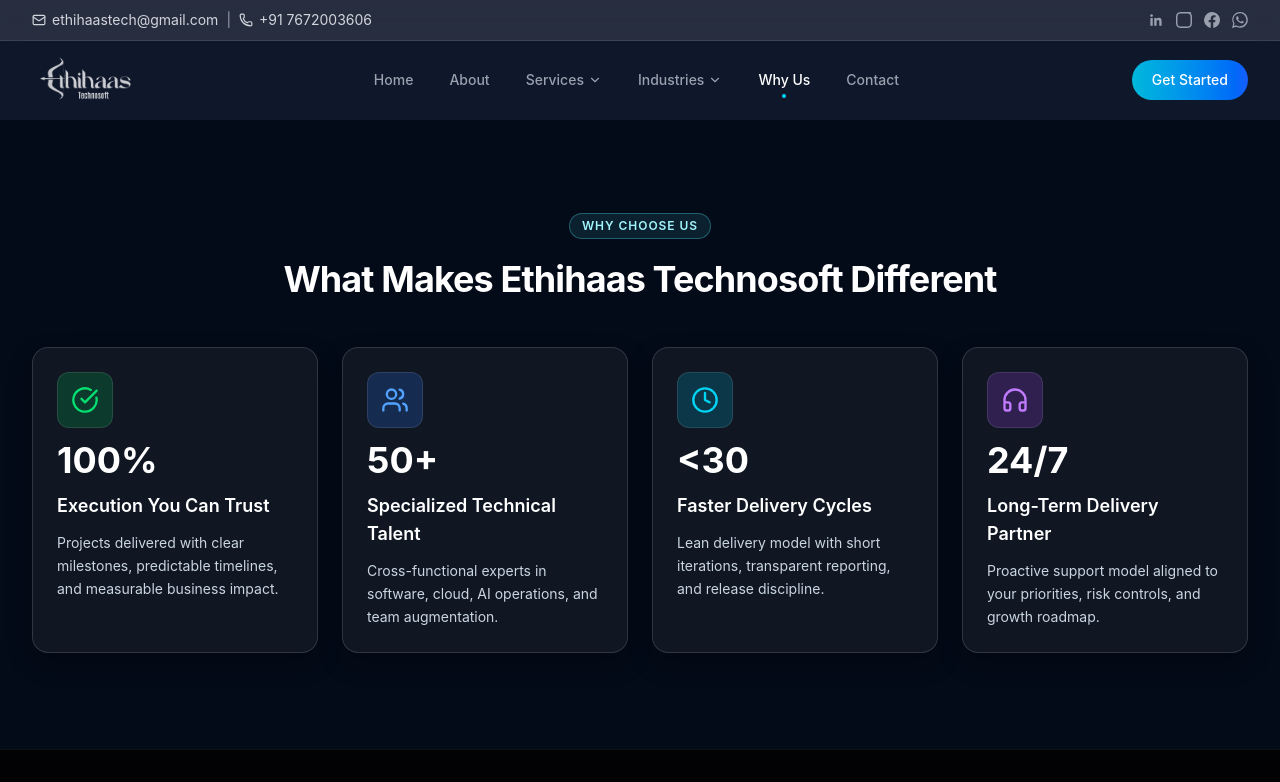
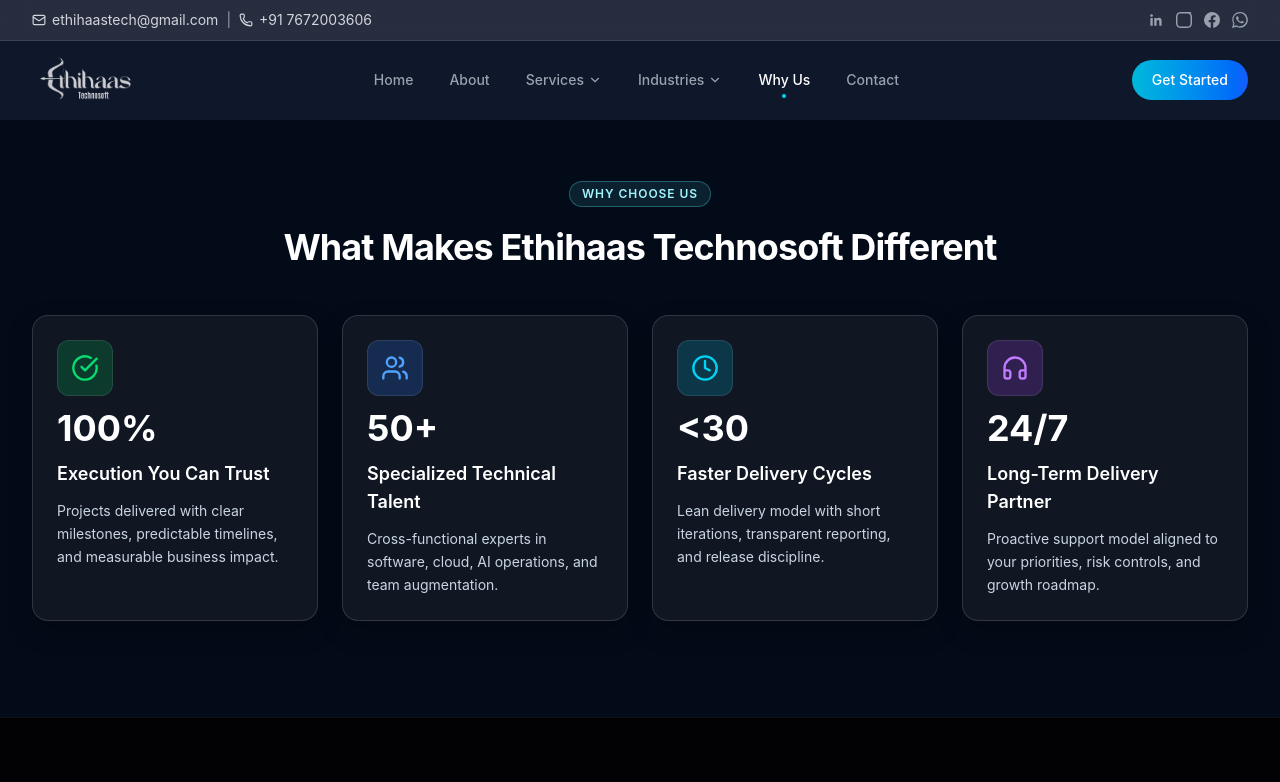
Before and after one commit to archanadeshpal526-create/Etechnosoft-Website, a React (Vite) app: page /why-us in a window 1280 px wide. Shown: the top 782 px of the page. Built offline with nearby package versions, Linux system fonts and the light colour scheme.

Commit message:
Reduce top padding in Why Us section for tighter spacing

```diff
--- a/src/components/WhyChooseUs.jsx
+++ b/src/components/WhyChooseUs.jsx
@@ -45,7 +45,7 @@
   const ref = useRef(null);
 
   return (
-    <section ref={ref} id="why-us" className="py-24 bg-[#040b18]">
+    <section ref={ref} id="why-us" className="pt-16 pb-24 bg-[#040b18]">
       <div className="max-w-7xl mx-auto px-4 sm:px-6 lg:px-8">
         <motion.div
           initial={{ opacity: 0, y: 24 }}
```
